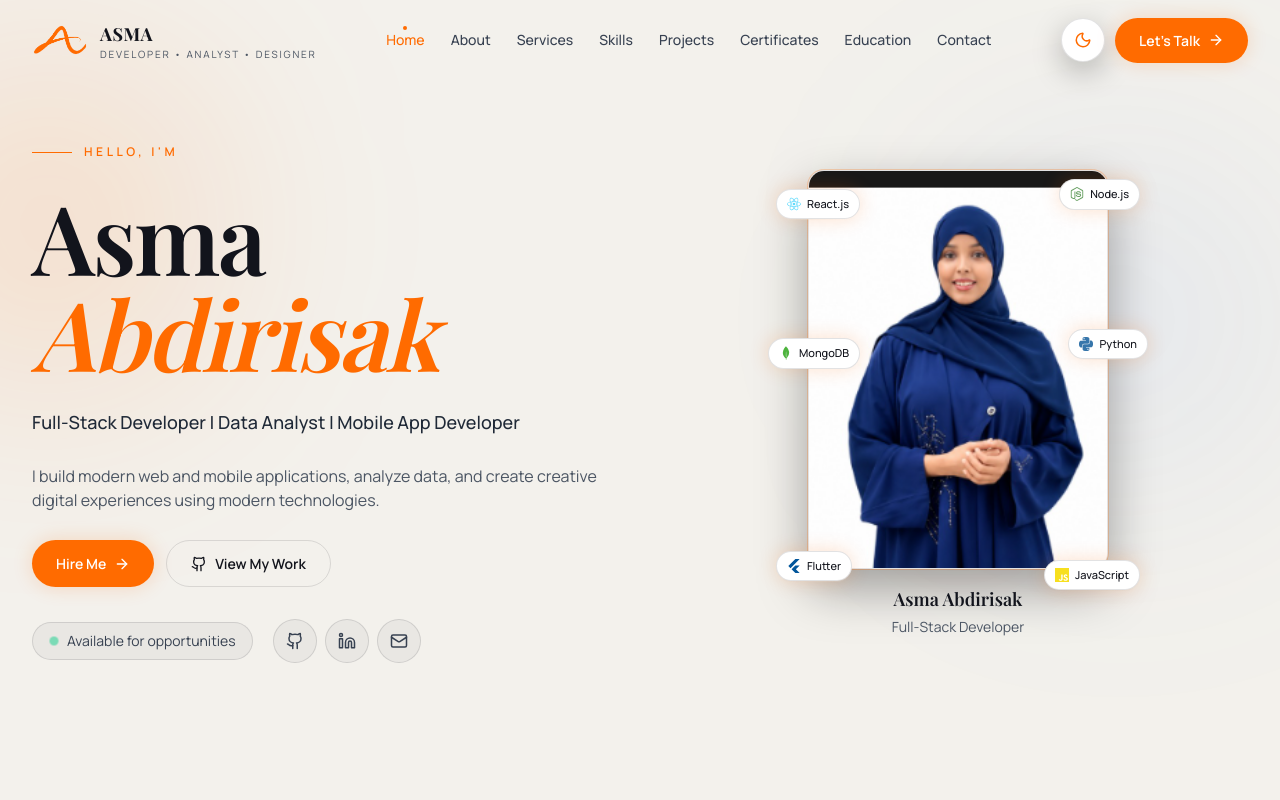
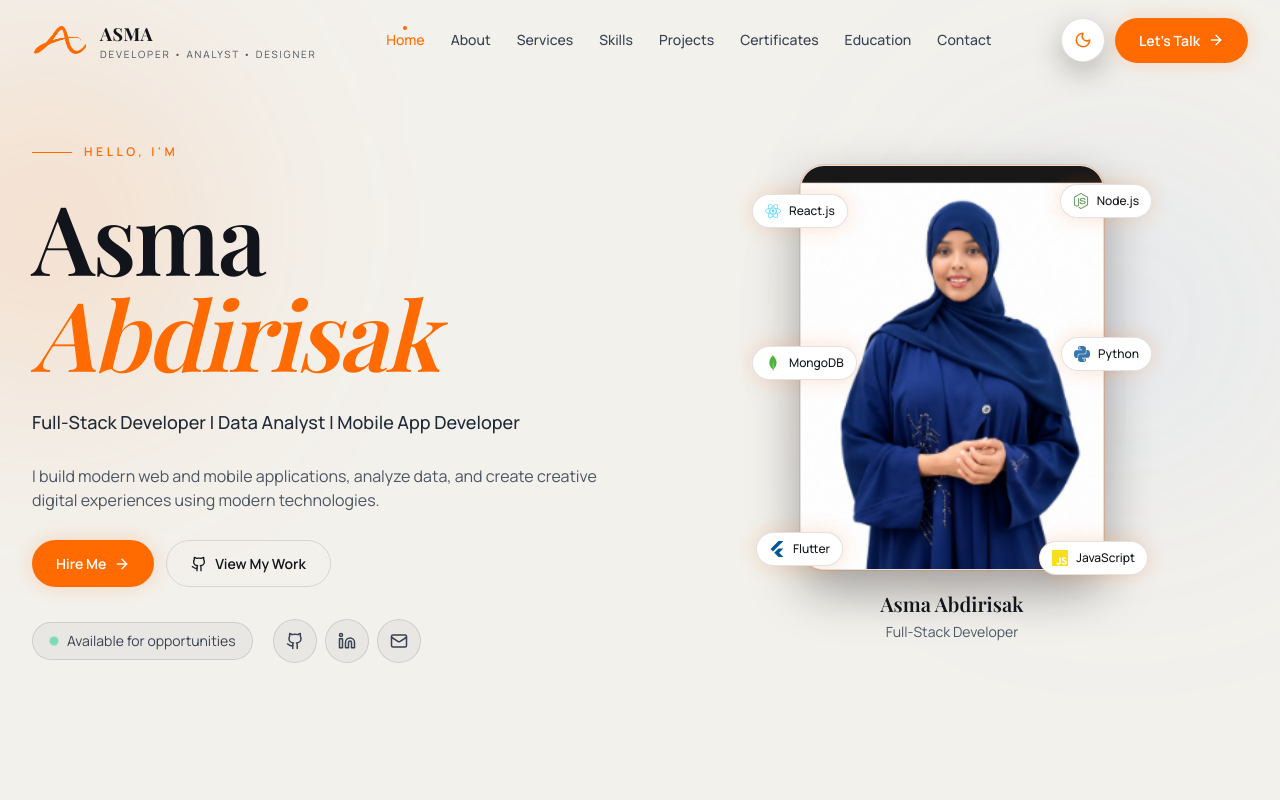
Before and after one commit to Azmuu/portfolio, a React (Vite) app in the folder portfolio/: page / in a window 1280 px wide. Shown: the top 800 px of the page. Built offline with nearby package versions, Linux system fonts and the light colour scheme; a web font is replaced by a local one.

Commit message:
Fix GitHub Pages deployment

```diff
--- a/portfolio/src/components/Hero.jsx
+++ b/portfolio/src/components/Hero.jsx
@@ -20,12 +20,12 @@ const iconMap = {
 };
 
 const badgePositions = [
-  "-left-8 top-[4%] animate-float",
-  "-right-8 top-[2%] animate-float-delayed",
-  "-left-10 top-[36%] animate-float-delayed",
-  "-right-10 top-[34%] animate-float",
-  "-left-8 bottom-[12%] animate-float",
-  "-right-8 bottom-[10%] animate-float-delayed",
+  "left-0 top-[6%] animate-float",
+  "right-0 top-[4%] animate-float-delayed",
+  "left-0 top-[38%] animate-float-delayed",
+  "right-0 top-[36%] animate-float",
+  "left-1 bottom-[16%] animate-float",
+  "right-1 bottom-[14%] animate-float-delayed",
 ];
 
 export default function Hero() {
@@ -38,7 +38,7 @@ export default function Hero() {
       <div className="pointer-events-none absolute -left-24 top-20 h-72 w-72 rounded-full bg-accent/20 blur-[120px]" />
       <div className="pointer-events-none absolute right-0 top-40 h-80 w-80 rounded-full bg-blue-500/10 blur-[130px]" />
 
-      <div className="container-shell section-pad relative grid items-center gap-8 lg:grid-cols-2 lg:gap-10 xl:gap-14">
+      <div className="container-shell section-pad relative grid items-center gap-10 lg:grid-cols-2 lg:gap-6 xl:gap-8">
         <div className="min-w-0 space-y-5 sm:space-y-7">
           <div className="flex items-center gap-3">
             <span className="h-px w-8 shrink-0 bg-accent sm:w-10" aria-hidden="true" />
@@ -110,12 +110,11 @@ export default function Hero() {
           </div>
         </div>
 
-        <div className="relative mx-auto flex w-full max-w-md justify-center px-6 sm:px-10 lg:max-w-lg lg:px-12">
-          <div className="relative w-[240px] shrink-0 sm:w-[260px] md:w-[280px] lg:w-[300px]">
-            <div className="pointer-events-none absolute inset-4 rounded-full bg-radial-glow blur-2xl opacity-80" />
+        <div className="relative mx-auto w-full max-w-[300px] justify-self-center sm:max-w-[340px] md:max-w-[360px] lg:max-w-[380px] lg:justify-self-start xl:max-w-[400px]">
+          <div className="pointer-events-none absolute inset-6 rounded-full bg-radial-glow blur-2xl opacity-90" />
 
-            <div className="relative">
-              <div className="relative z-0 overflow-hidden rounded-2xl border border-white/15 bg-navy-900 shadow-card ring-1 ring-accent/25">
+          <div className="relative px-8 sm:px-10 lg:px-12">
+            <div className="relative z-0 overflow-hidden rounded-2xl border border-white/15 bg-navy-900 shadow-card ring-1 ring-accent/25 sm:rounded-3xl">
               <div className="relative aspect-[3/4] w-full">
                 <img
                   src={assetUrl("/profile/asma.png")}
@@ -125,21 +124,21 @@ export default function Hero() {
               </div>
             </div>
 
-              <div className="relative z-20 mt-4 text-center">
-                <p className="font-display text-base font-semibold text-white sm:text-lg">
+            <div className="relative z-20 mt-4 text-center sm:mt-5">
+              <p className="font-display text-lg font-semibold text-white sm:text-xl">
                 Asma Abdirisak
               </p>
               <p className="mt-1 text-xs text-gray-400 sm:text-sm">Full-Stack Developer</p>
             </div>
 
             {/* Mobile: tech chips */}
-              <div className="relative z-20 mt-3 flex flex-wrap justify-center gap-1.5 lg:hidden">
+            <div className="relative z-20 mt-3 flex flex-wrap justify-center gap-2 lg:hidden">
               {floatingTech.map((tech) => {
                 const Icon = iconMap[tech.name];
                 return (
                   <span
                     key={tech.name}
-                      className="glass-strong inline-flex items-center gap-1.5 rounded-full px-2.5 py-1 text-[10px] font-medium text-white"
+                    className="glass-strong inline-flex items-center gap-1.5 rounded-full px-2.5 py-1.5 text-[10px] font-medium text-white"
                   >
                     {Icon ? (
                       <Icon style={{ color: tech.color }} className="h-3 w-3" aria-hidden="true" />
@@ -158,11 +157,11 @@ export default function Hero() {
                   key={tech.name}
                   className={`pointer-events-none absolute z-30 hidden lg:block ${badgePositions[index]}`}
                 >
-                    <div className="glass-strong flex items-center gap-1.5 rounded-full px-2.5 py-1.5 shadow-glow-sm">
+                  <div className="glass-strong flex items-center gap-2 rounded-full px-3 py-2 shadow-glow-sm">
                     {Icon ? (
-                        <Icon style={{ color: tech.color }} className="h-3.5 w-3.5" aria-hidden="true" />
+                      <Icon style={{ color: tech.color }} className="h-4 w-4" aria-hidden="true" />
                     ) : null}
-                      <span className="text-[11px] font-medium text-white">{tech.name}</span>
+                    <span className="text-xs font-medium text-white">{tech.name}</span>
                   </div>
                 </div>
               );
@@ -170,7 +169,6 @@ export default function Hero() {
           </div>
         </div>
       </div>
-      </div>
     </section>
   );
 }
```
Lines whose indentation alone changed are shown as unchanged.
